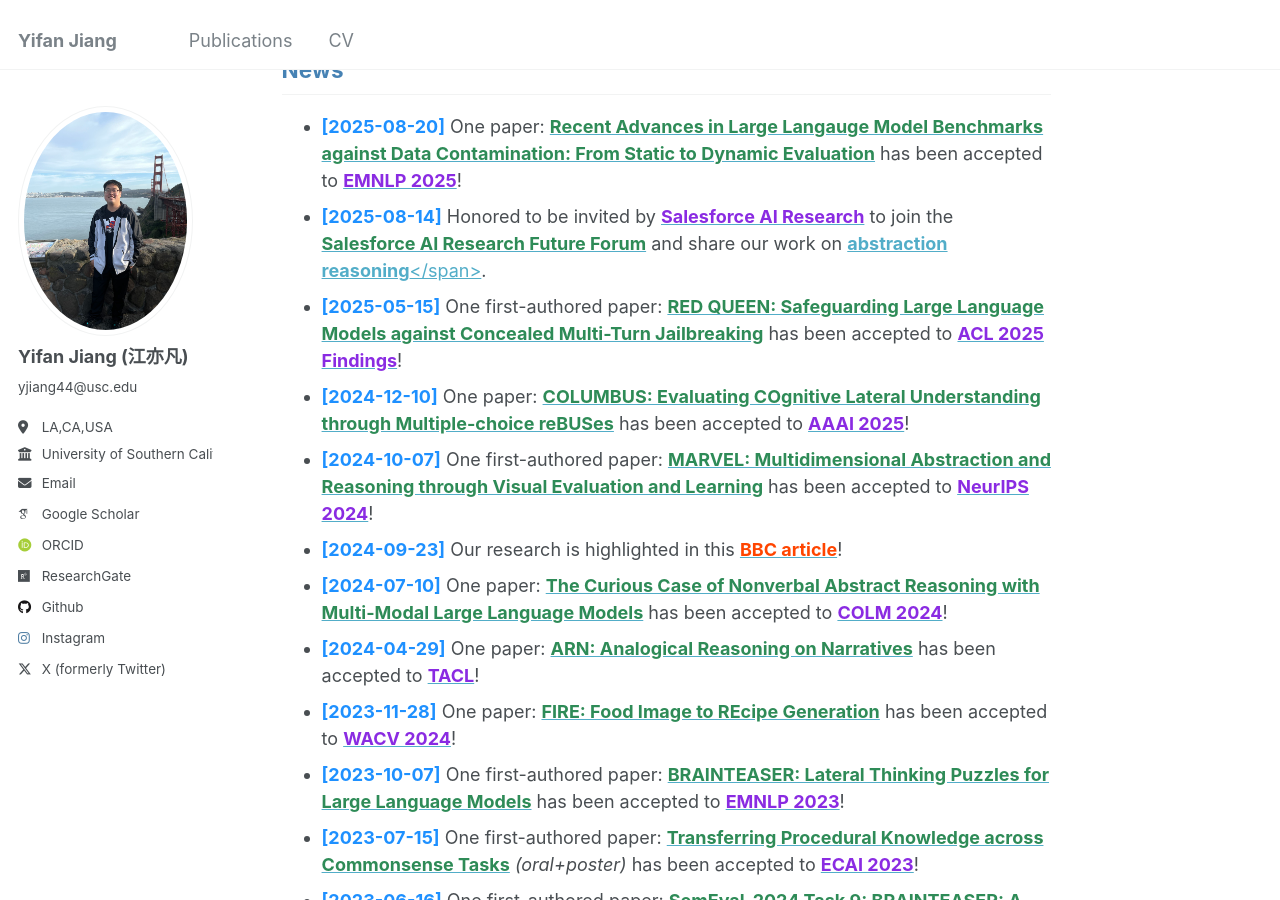
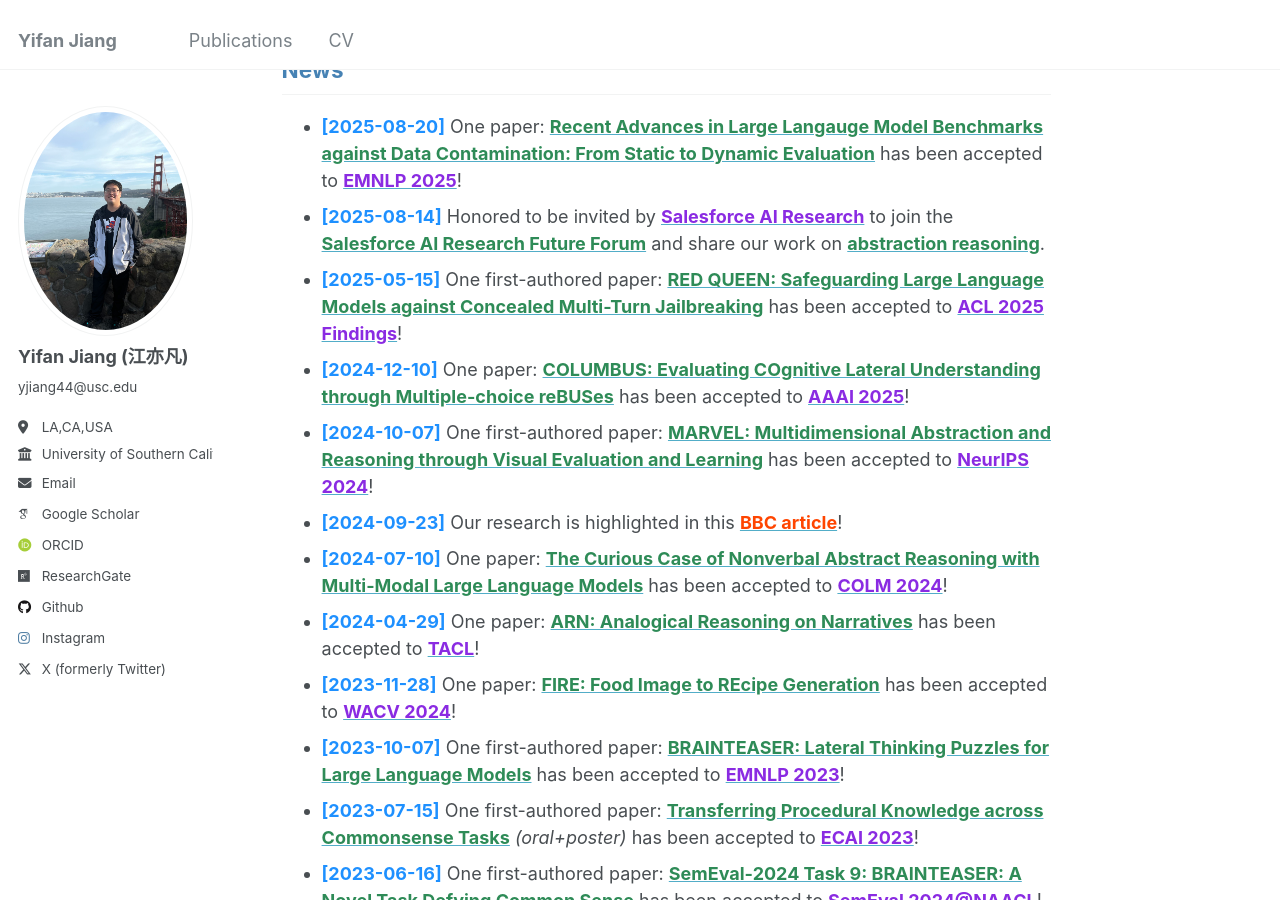
Before and after one commit to yifanJIANG-921/yifanJIANG-921.github.io, a Jekyll site: the page built from _pages/about.md, in a window 1280 px wide and 900 px high, scrolled down 1042 px. Built offline with Jekyll 4.4.1, drawn with Linux system fonts in a browser that asks for light colours; some web fonts are replaced.

Commit message:
Update about.md

```diff
--- a/_pages/about.md
+++ b/_pages/about.md
@@ -22,7 +22,7 @@ I was a research intern at <a href="https://www.amazon.com/gp/video/storefront"
 
 ## <span style="color: #4682B4;">News</span>
 - **<span style="color: #1E90FF;">[2025-08-20]</span>** One paper: [<span style="color: #2E8B57;">**Recent Advances in Large Langauge Model Benchmarks against Data Contamination: From Static to Dynamic Evaluation**</span>](https://arxiv.org/abs/2502.17521) has been accepted to [<span style="color: #8A2BE2;">**EMNLP 2025**</span>](https://2025.emnlp.org/)!
-- **<span style="color: #1E90FF;">[2025-08-14]</span>** Honored to be invited by [<span style="color: #8A2BE2;">**Salesforce AI Research**</span>](https://www.salesforceairesearch.com/publications) to join the [<span style="color: #2E8B57;">**Salesforce AI Research Future Forum**</span>](https://www.linkedin.com/feed/update/urn:li:activity:7363972366336421888/) and share our work on [**abstraction reasoning**</span>](https://proceedings.neurips.cc/paper_files/paper/2024/hash/529d8b3a23991e83db07f21727256374-Abstract-Datasets_and_Benchmarks_Track.html).
+- **<span style="color: #1E90FF;">[2025-08-14]</span>** Honored to be invited by [<span style="color: #8A2BE2;">**Salesforce AI Research**</span>](https://www.salesforceairesearch.com/publications) to join the [<span style="color: #2E8B57;">**Salesforce AI Research Future Forum**</span>](https://www.linkedin.com/feed/update/urn:li:activity:7363972366336421888/) and share our work on [<span style="color: #2E8B57;">**abstraction reasoning**</span>](https://proceedings.neurips.cc/paper_files/paper/2024/hash/529d8b3a23991e83db07f21727256374-Abstract-Datasets_and_Benchmarks_Track.html).
 - **<span style="color: #1E90FF;">[2025-05-15]</span>** One first-authored paper: [<span style="color: #2E8B57;">**RED QUEEN: Safeguarding Large Language Models against Concealed Multi-Turn Jailbreaking**</span>](https://arxiv.org/abs/2409.17458) has been accepted to [<span style="color: #8A2BE2;">**ACL 2025 Findings**</span>](https://2025.aclweb.org/)!
 - **<span style="color: #1E90FF;">[2024-12-10]</span>** One paper: [<span style="color: #2E8B57;">**COLUMBUS: Evaluating COgnitive Lateral Understanding through Multiple-choice reBUSes**</span>](https://ojs.aaai.org/index.php/AAAI/article/view/32464) has been accepted to [<span style="color: #8A2BE2;">**AAAI 2025**</span>](https://aaai.org/conference/aaai/aaai-25/)!
 - **<span style="color: #1E90FF;">[2024-10-07]</span>** One first-authored paper: [<span style="color: #2E8B57;">**MARVEL: Multidimensional Abstraction and Reasoning through Visual Evaluation and Learning**</span>](https://proceedings.neurips.cc/paper_files/paper/2024/hash/529d8b3a23991e83db07f21727256374-Abstract-Datasets_and_Benchmarks_Track.html) has been accepted to [<span style="color: #8A2BE2;">**NeurIPS 2024**</span>](https://neurips.cc/)!
```
